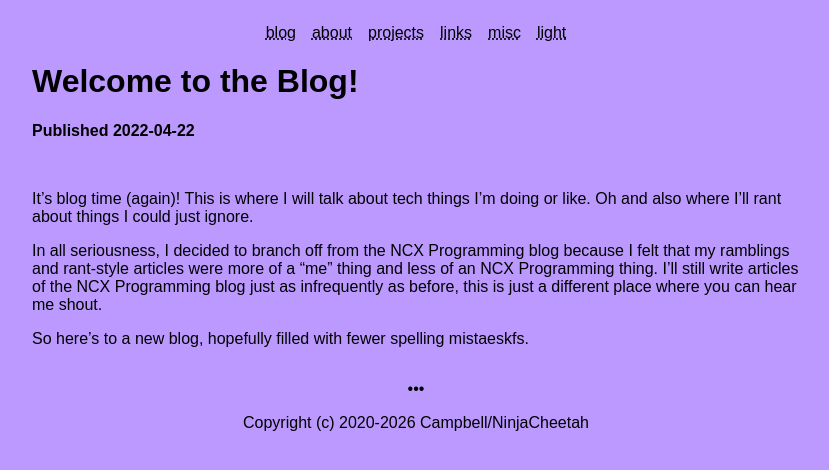
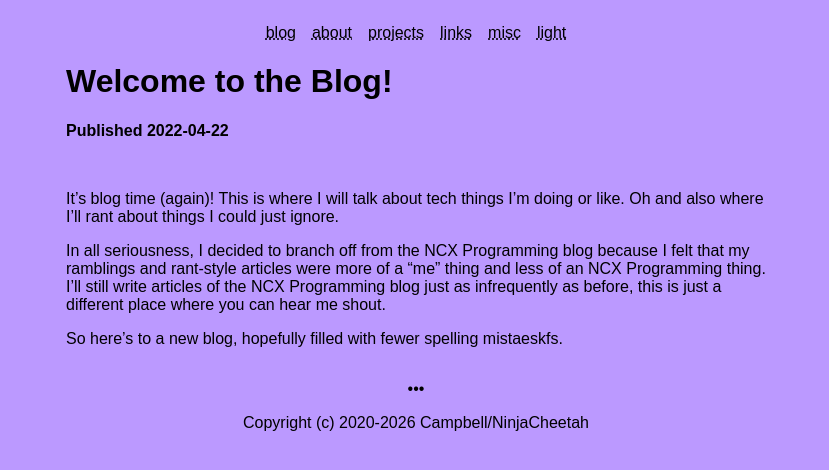
Before and after one commit to NinjaCheetah/ninjacheetah.github.io, a Jekyll site: the page built from _posts/2022-04-22-hello-blog.md, in a window 1280 px wide. Shown: the top 470 px of the page, without its empty margins (224-1053 px from the left). Built offline with Jekyll 4.4.1, drawn with Linux system fonts in a browser that asks for light colours; some web fonts are replaced; comment, search, counter and statistics services are not loaded.

Commit message:
Reduce site width to 700 pixels max This is right in between the original width of 600px and the "new" width of 800px. I felt like 800px was too wide, and I measured that Obsidian uses a maximum width of 700px for text so I decided to do the same here.

```diff
--- a/assets/css/style.css
+++ b/assets/css/style.css
@@ -42,7 +42,7 @@ svg {
 
 .content {
   width: 100%;
-  max-width: clamp(320px, 60vw, 800px);
+  max-width: clamp(320px, 60vw, 700px);
   margin: 0 auto;
   padding: 1rem;
 
@@ -109,7 +109,7 @@ svg {
   position: sticky;
   top: 1rem;
   width: 250px;
-  margin-left: calc(-250px - 2rem);
+  margin-left: calc(-300px - 2rem);
   float: left;
 }
 
```
